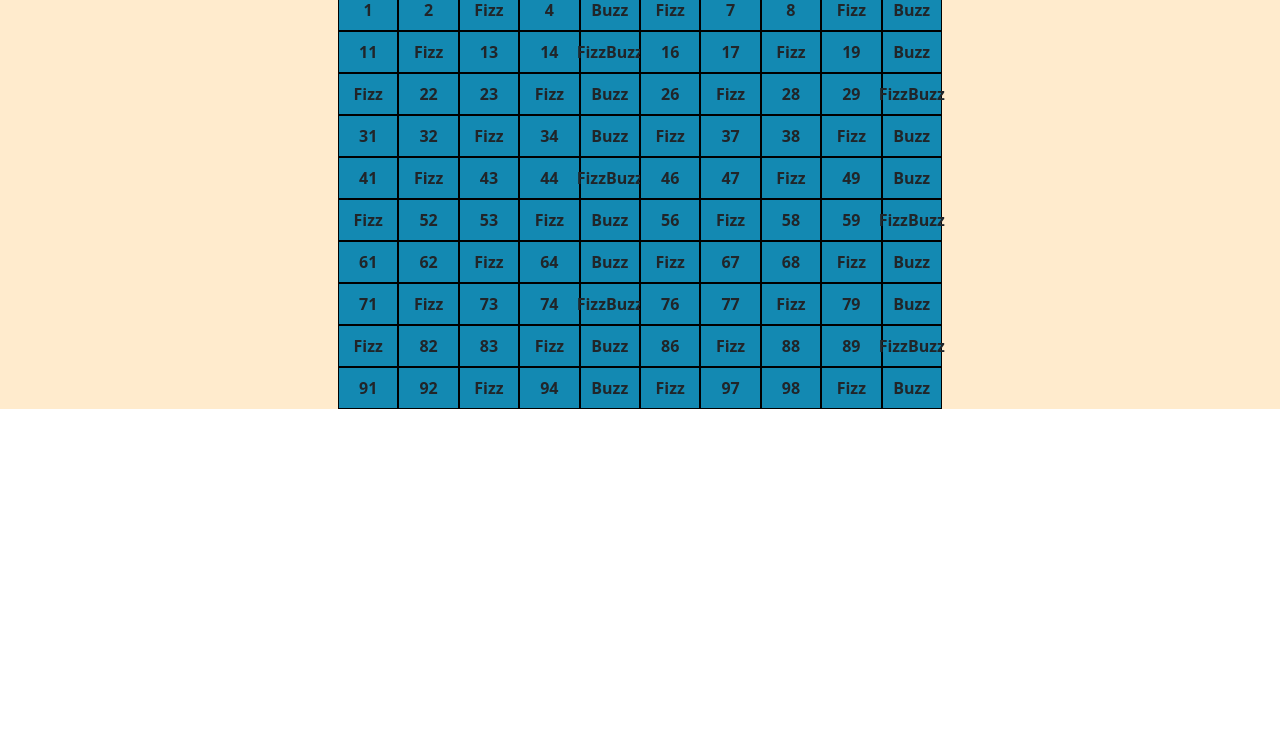
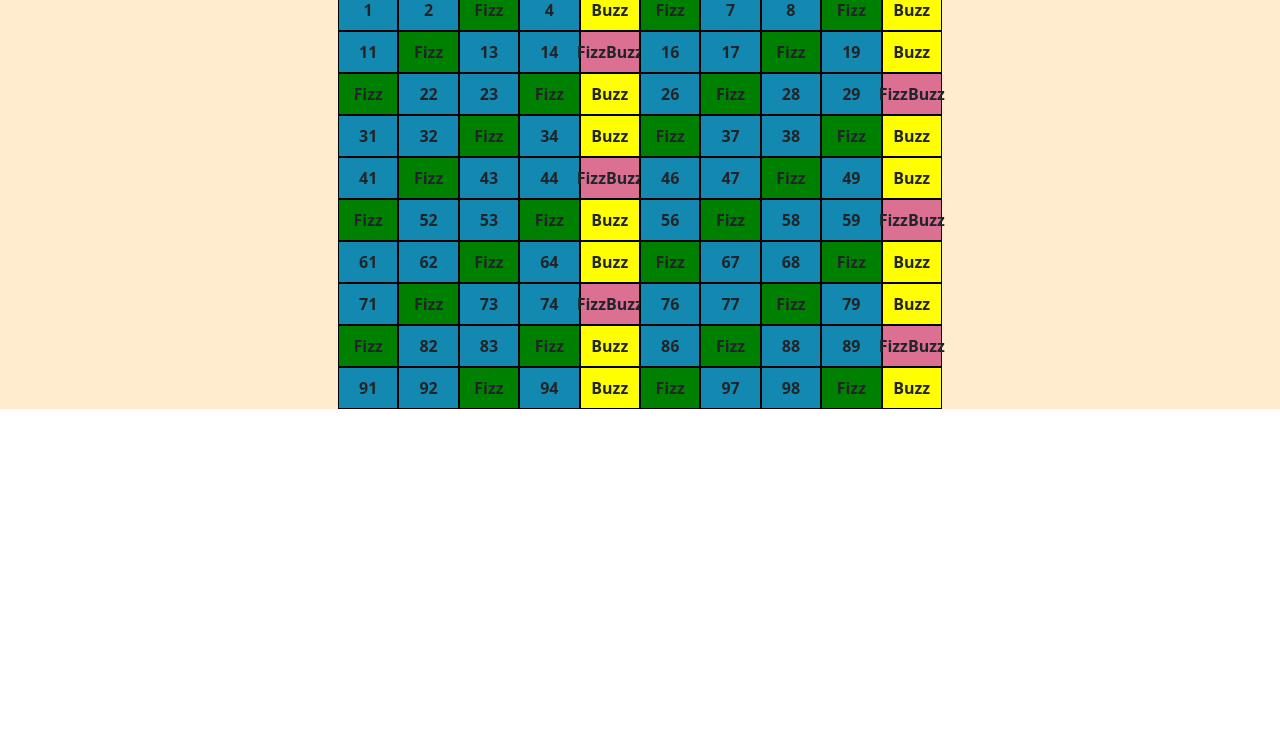
Before and after one commit to sollendy/js-fizzbuzz, a plain HTML site: page index.html in a window 1280 px wide. Shown: the part 67-800 px from the top of the page. Drawn offline with nearby package versions, Linux system fonts and the light colour scheme.

Commit message:
bonus ultimato

```diff
--- a/css/style.css
+++ b/css/style.css
@@ -14,3 +14,15 @@
     background-color: rgb(19, 137, 178);
     font-weight: bold;
 }
+
+#buzzList .verdi {
+    background-color: green;
+}
+
+#buzzList .gialli {
+    background-color: yellow;
+}
+
+#buzzList .celesteNostalgia {
+    background-color: palevioletred;
+}
--- a/js/script.js
+++ b/js/script.js
@@ -13,14 +13,17 @@ for (let i = 1; i <= 100; i++) {
 
     if (i % 3 == 0) {
         altroDiv.innerHTML = "Fizz";
-
+        altroDiv.classList.add("verdi");
     }
 
     if (i % 5 == 0) {
         altroDiv.innerHTML = "Buzz";
+        altroDiv.classList.add("gialli");
     }
 
     if ((i % 3 == 0) && (i % 5 == 0)) {
         altroDiv.innerHTML = "FizzBuzz";
+        altroDiv.classList.add("celesteNostalgia");
+
     }
 }
```
